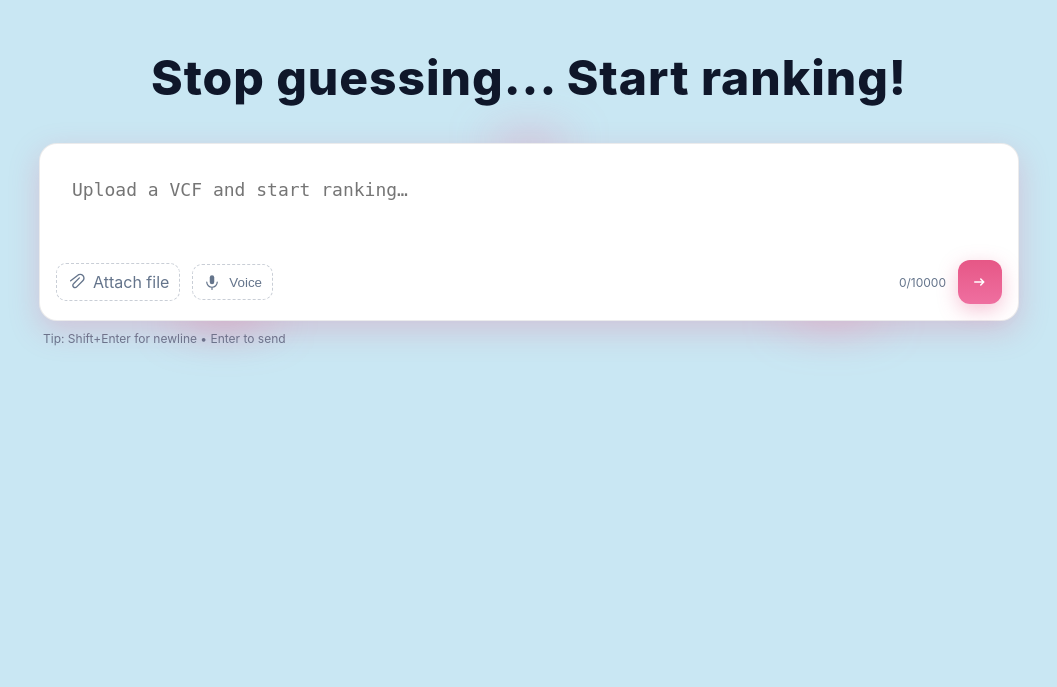
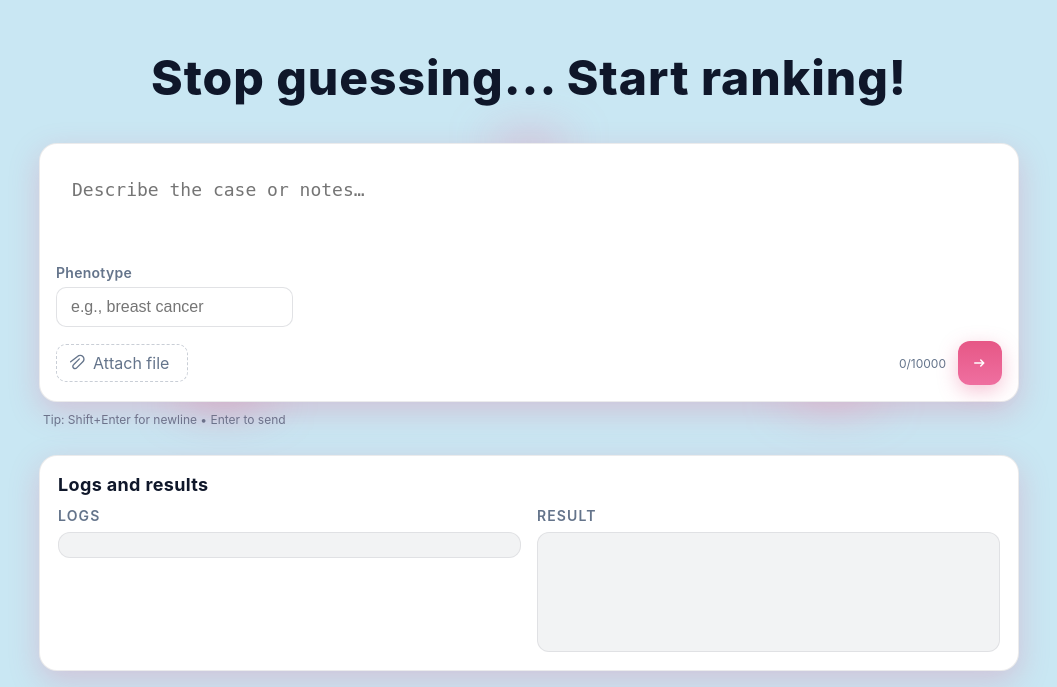
Before and after one commit to Tramlelele20505/cancer-genomic-variant, a Flask app: page / in a window 1280 px wide. Shown: the part 212-899 px from the top of the page, without its empty margins (111-1168 px from the left). Before the commit the page ends 562 px from the top, so only its background shows below. Run offline with Flask 3, Linux system fonts and the light colour scheme.

Commit message:
pushing code for gui

```diff
--- a/app/app.py
+++ b/app/app.py
@@ -1,5 +1,112 @@
-from flask import Flask, render_template, request, jsonify
+from flask import Flask, render_template, request, jsonify, Response, stream_with_context
+import contextlib
+import io
 import os
+import queue
+import sys
+import threading
+import uuid
+from pathlib import Path
+from werkzeug.utils import secure_filename
+
+ROOT_DIR = Path(__file__).resolve().parents[1]
+if str(ROOT_DIR) not in sys.path:
+    sys.path.append(str(ROOT_DIR))
+
+import main as orchestrator_main
+
+UPLOADS_DIR = ROOT_DIR / "uploads"
+UPLOADS_DIR.mkdir(parents=True, exist_ok=True)
+
+
+def _is_allowed_vcf(filename: str) -> bool:
+    lowered = filename.lower()
+    return lowered.endswith(".vcf") or lowered.endswith(".vcf.gz")
+
+
+def _unique_destination(directory: Path, filename: str) -> Path:
+    candidate = directory / filename
+    if not candidate.exists():
+        return candidate
+
+    original = Path(filename)
+    suffix = "".join(original.suffixes)
+    base = original.name[: -len(suffix)] if suffix else original.name
+    counter = 1
+    while True:
+        candidate = directory / f"{base}_{counter}{suffix}"
+        if not candidate.exists():
+            return candidate
+        counter += 1
+
+
+LOG_STREAMS = {}
+LOG_LOCK = threading.Lock()
+
+
+def _ensure_log_queue(log_id: str) -> queue.Queue:
+    with LOG_LOCK:
+        existing = LOG_STREAMS.get(log_id)
+        if existing is not None:
+            return existing
+        q = queue.Queue()
+        LOG_STREAMS[log_id] = q
+        return q
+
+
+def _publish_log(log_id: str, message: str) -> None:
+    if message is None:
+        return
+    _ensure_log_queue(log_id).put(str(message))
+
+
+def _finalize_log(log_id: str) -> None:
+    with LOG_LOCK:
+        q = LOG_STREAMS.pop(log_id, None)
+    if q is not None:
+        q.put(None)
+
+
+class QueueStream(io.TextIOBase):
+    def __init__(self, original: io.TextIOBase, log_id: str):
+        self._original = original
+        self._log_id = log_id
+        self._buffer = ""
+
+    def write(self, data: str) -> int:
+        if not data:
+            return 0
+        self._original.write(data)
+        self._original.flush()
+        combined = self._buffer + data
+        parts = combined.split("\n")
+        self._buffer = parts.pop() if parts else ""
+        for line in parts:
+            _publish_log(self._log_id, line.rstrip("\r"))
+        return len(data)
+
+    def flush(self) -> None:
+        self._original.flush()
+        if self._buffer:
+            _publish_log(self._log_id, self._buffer.rstrip("\r"))
+            self._buffer = ""
+
+
+@contextlib.contextmanager
+def stream_logs_to_queue(log_id: str):
+    original_stdout = sys.stdout
+    original_stderr = sys.stderr
+    stdout_proxy = QueueStream(original_stdout, log_id)
+    stderr_proxy = QueueStream(original_stderr, log_id)
+    sys.stdout = stdout_proxy
+    sys.stderr = stderr_proxy
+    try:
+        yield
+    finally:
+        stdout_proxy.flush()
+        stderr_proxy.flush()
+        sys.stdout = original_stdout
+        sys.stderr = original_stderr
 
 app = Flask(__name__)
 app.config["TEMPLATES_AUTO_RELOAD"] = True
@@ -14,8 +121,78 @@ def add_no_cache(resp):
 def index():
     return render_template("index.html")
 
+@app.route("/logs/<log_id>")
+def stream_logs(log_id: str):
+    log_queue = _ensure_log_queue(log_id)
+
+    def generate():
+        while True:
+            message = log_queue.get()
+            if message is None:
+                yield "event: done\ndata:\n\n"
+                break
+            yield f"data: {message}\n\n"
+
+    return Response(stream_with_context(generate()), mimetype="text/event-stream")
+
 @app.route("/chat", methods=["POST"])
 def chat():
+    if request.content_type and request.content_type.startswith("multipart/form-data"):
+        log_id = (request.form.get("log_id") or str(uuid.uuid4())).strip()
+        _ensure_log_queue(log_id)
+
+        phenotype = (request.form.get("phenotype") or "").strip()
+        _ = (request.form.get("message") or "").strip()  # optional free-text notes (currently unused)
+        uploaded_file = request.files.get("vcf_file")
+
+        if not phenotype and not uploaded_file:
+            error_msg = "Provide a phenotype description or attach a VCF file."
+            _publish_log(log_id, f"Error: {error_msg}")
+            _finalize_log(log_id)
+            return jsonify({"error": error_msg, "log_id": log_id}), 400
+
+        saved_path = None
+        if uploaded_file and uploaded_file.filename:
+            if not _is_allowed_vcf(uploaded_file.filename):
+                error_msg = "Only .vcf or .vcf.gz files are supported."
+                _publish_log(log_id, f"Error: {error_msg}")
+                _finalize_log(log_id)
+                return jsonify({"error": error_msg, "log_id": log_id}), 400
+
+            filename = secure_filename(uploaded_file.filename)
+            if not filename:
+                error_msg = "Invalid filename."
+                _publish_log(log_id, f"Error: {error_msg}")
+                _finalize_log(log_id)
+                return jsonify({"error": error_msg, "log_id": log_id}), 400
+
+            destination = _unique_destination(UPLOADS_DIR, filename)
+            uploaded_file.save(destination)
+            saved_path = str(destination)
+
+        status = 200
+        payload = {"log_id": log_id}
+        try:
+            _publish_log(log_id, "Starting variant prioritization run…")
+            with stream_logs_to_queue(log_id):
+                result = orchestrator_main.main(
+                    file_path=saved_path,
+                    phenotype=phenotype or None,
+                    use_cli_args=False,
+                )
+        except Exception as exc:
+            status = 500
+            error_text = str(exc)
+            _publish_log(log_id, f"Error: {error_text}")
+            payload["error"] = error_text
+        else:
+            _publish_log(log_id, "Run complete.")
+            payload["reply"] = str(result)
+        finally:
+            _finalize_log(log_id)
+
+        return jsonify(payload), status
+
     data = request.get_json(force=True) or {}
     msg = (data.get("message") or "").strip()
     return jsonify({"reply": f"Dummy response for: {msg}"})
--- a/app/static/style.css
+++ b/app/static/style.css
@@ -59,8 +59,18 @@ body.hero-page{
   border:0; padding:16px; font-size:18px; line-height:1.5; color:var(--ink);
   border-radius:12px; background:#fff;
 }
+.prompt-fields{
+  margin-top:14px; display:flex; flex-wrap:wrap; gap:14px;
+}
+.field{ display:flex; flex-direction:column; gap:6px; font-size:14px; color:var(--muted); }
+.field-label{ font-weight:600; letter-spacing:.02em; }
+.field input{
+  padding:10px 14px; border-radius:10px; border:1px solid rgba(15,23,42,.12);
+  background:#fff; font-size:16px; color:var(--ink);
+}
+.field input:focus{ outline:2px solid rgba(230,87,134,.25); outline-offset:2px; }
 .prompt-actions{
-  margin-top:10px; display:grid; grid-template-columns:auto auto 1fr auto; gap:12px; align-items:center;
+  margin-top:14px; display:grid; grid-template-columns:auto 1fr auto; gap:12px; align-items:center;
 }
 .action{
   display:inline-flex; align-items:center; gap:8px; color:var(--muted);
@@ -93,8 +103,32 @@ body.hero-page{
 .q-title{font-weight:700; margin-bottom:6px}
 .q-desc{color:var(--muted); font-size:14px}
 
+/* ===== Output panel ===== */
+.output-wrap{ width:min(980px, 100%); }
+.output-card{
+  background:var(--card); border-radius:18px; padding:18px;
+  border:1px solid rgba(2,6,23,.08); box-shadow:var(--ring);
+}
+.output-title{
+  margin:0 0 12px; font-size:18px; font-weight:700; letter-spacing:.02em;
+}
+.output-columns{
+  display:grid; grid-template-columns: repeat(2, minmax(0,1fr)); gap:16px;
+}
+.output-column{ display:flex; flex-direction:column; gap:8px; }
+.output-subtitle{ margin:0; font-size:14px; font-weight:600; color:var(--muted); text-transform:uppercase; letter-spacing:.08em; }
+.output-card pre{
+  margin:0; padding:12px; background:rgba(15,23,42,.05);
+  border-radius:12px; font-size:13px; line-height:1.45; color:var(--ink);
+  border:1px solid rgba(15,23,42,.08); white-space:pre-wrap; word-break:break-word;
+}
+.log-output{ max-height:260px; overflow-y:auto; }
+.response-output{ min-height:120px; max-height:260px; overflow-y:auto; }
+
 /* responsive */
 @media (max-width: 720px){
-  .prompt-actions{ grid-template-columns:auto auto 1fr auto; }
+  .prompt-fields{ flex-direction:column; }
+  .prompt-actions{ grid-template-columns:auto 1fr auto; }
   .quick-grid{ grid-template-columns:1fr; }
+  .output-columns{ grid-template-columns:1fr; }
 }
--- a/app/templates/index.html
+++ b/app/templates/index.html
@@ -29,25 +29,25 @@
     <!-- Prompt card (keep ONE) -->
     <section class="prompt-wrap">
       <div class="prompt-card">
-        <textarea id="input" placeholder="Upload a VCF and start ranking…" aria-label="Prompt"></textarea>
+        <textarea id="input" placeholder="Describe the case or notes…" aria-label="Prompt"></textarea>
+
+        <div class="prompt-fields">
+          <label class="field">
+            <span class="field-label">Phenotype</span>
+            <input id="phenotypeInput" type="text" placeholder="e.g., breast cancer" />
+          </label>
+        </div>
 
         <div class="prompt-actions">
-          <label class="action" for="fileInput">
+          <label class="action" for="fileInput" id="fileLabel">
             <svg viewBox="0 0 24 24" width="18" height="18" aria-hidden="true">
               <path d="M16.5 6.5l-7.78 7.78a3 3 0 104.24 4.24l8.13-8.13a5 5 0 10-7.07-7.07L4.9 10.34"
                     fill="none" stroke="currentColor" stroke-width="1.8" stroke-linecap="round"/>
             </svg>
-            Attach file
-            <input id="fileInput" type="file" hidden>
+            <span class="label-text">Attach file</span>
+            <span class="file-name" id="fileName"></span>
+            <input id="fileInput" type="file" accept=".vcf,.vcf.gz" hidden>
           </label>
-
-          <button class="action" id="voiceBtn" type="button">
-            <svg viewBox="0 0 24 24" width="18" height="18" aria-hidden="true">
-              <path d="M12 3a3 3 0 00-3 3v6a3 3 0 006 0V6a3 3 0 00-3-3z" fill="currentColor"/>
-              <path d="M19 12a7 7 0 01-14 0M12 19v3" fill="none" stroke="currentColor" stroke-width="1.6" stroke-linecap="round"/>
-            </svg>
-            Voice
-          </button>
 
           <div class="count" id="count">0/10000</div>
 
@@ -60,6 +60,22 @@
         </div>
       </div>
       <p class="helper">Tip: Shift+Enter for newline • Enter to send</p>
+    </section>
+
+    <section class="output-wrap">
+      <div class="output-card">
+        <h4 class="output-title">Logs and results</h4>
+        <div class="output-columns">
+          <div class="output-column">
+            <h5 class="output-subtitle">Logs</h5>
+            <pre id="logOutput" class="log-output" aria-live="polite"></pre>
+          </div>
+          <div class="output-column">
+            <h5 class="output-subtitle">Result</h5>
+            <pre id="responseOutput" class="response-output"></pre>
+          </div>
+        </div>
+      </div>
     </section>
 
     <!-- Quick suggestion cards (optional) -->
@@ -84,6 +100,14 @@
     const input = document.getElementById("input");
     const send  = document.getElementById("send");
     const count = document.getElementById("count");
+    const fileInput = document.getElementById("fileInput");
+    const fileLabel = document.getElementById("fileLabel");
+    const fileName = document.getElementById("fileName");
+    const logOutput = document.getElementById("logOutput");
+    const responseOutput = document.getElementById("responseOutput");
+    const phenotypeInput = document.getElementById("phenotypeInput");
+
+    let logSource = null;
 
     function updateCount() { count.textContent = `${input.value.length}/10000`; }
     input.addEventListener("input", () => {
@@ -93,26 +117,110 @@
     });
     updateCount();
 
+    fileInput.addEventListener("change", () => {
+      const file = fileInput.files[0];
+      fileName.textContent = file ? file.name : "";
+      fileLabel.dataset.filename = file ? "selected" : "";
+    });
+
+    function closeLogStream() {
+      if (logSource) {
+        logSource.close();
+        logSource = null;
+      }
+    }
+
+    function appendLog(line) {
+      if (line === undefined || line === null) return;
+      const text = line;
+      logOutput.textContent += (text ? text : "") + "\n";
+      logOutput.scrollTop = logOutput.scrollHeight;
+    }
+
+    function generateLogId() {
+      if (window.crypto && typeof window.crypto.randomUUID === "function") {
+        return window.crypto.randomUUID();
+      }
+      return `${Date.now().toString(36)}-${Math.random().toString(36).slice(2, 8)}`;
+    }
+
+    function startLogStream(logId) {
+      closeLogStream();
+      logOutput.textContent = "";
+      logSource = new EventSource(`/logs/${logId}`);
+      logSource.onmessage = event => appendLog(event.data);
+      logSource.addEventListener("done", () => {
+        closeLogStream();
+      });
+      logSource.onerror = () => {
+        appendLog("Log stream interrupted.");
+        closeLogStream();
+      };
+    }
+
     async function sendMessage() {
       const text = input.value.trim();
-      if (!text) return;
+      const phenotype = phenotypeInput.value.trim();
+      const file = fileInput.files[0];
+      if (!phenotype && !file) {
+        appendLog("Error: phenotype is required when no VCF is uploaded.");
+        return;
+      }
+
+      const logId = generateLogId();
+      startLogStream(logId);
+      responseOutput.textContent = "";
+
+      const formData = new FormData();
+      formData.append("message", text);
+      formData.append("phenotype", phenotype);
+      formData.append("log_id", logId);
+      if (file) formData.append("vcf_file", file);
+
       try {
         const res = await fetch("/chat", {
           method: "POST",
-          headers: { "Content-Type": "application/json" },
-          body: JSON.stringify({ message: text })
+          body: formData
         });
-        await res.json();
-      } catch {}
-      input.value = "";
-      updateCount();
-      input.style.height = "64px";
+        const payload = await res.json().catch(() => ({}));
+        if (!res.ok) {
+          const errorMsg = payload.error || res.statusText || "Request failed";
+          appendLog(`Error: ${errorMsg}`);
+          responseOutput.textContent = errorMsg;
+          return;
+        }
+        if (payload.reply !== undefined) {
+          responseOutput.textContent =
+            typeof payload.reply === "string"
+              ? payload.reply
+              : JSON.stringify(payload.reply, null, 2);
+        }
+      } catch (error) {
+        appendLog(`Network error: ${error && error.message ? error.message : error}`);
+        responseOutput.textContent = "Network error";
+        closeLogStream();
+      } finally {
+        input.value = "";
+        fileInput.value = "";
+        fileLabel.dataset.filename = "";
+        fileName.textContent = "";
+        phenotypeInput.value = "";
+        updateCount();
+        input.style.height = "64px";
+      }
     }
 
     input.addEventListener("keydown", e => {
       if (e.key === "Enter" && !e.shiftKey) { e.preventDefault(); sendMessage(); }
     });
+    phenotypeInput.addEventListener("keydown", e => {
+      if (e.key === "Enter") {
+        e.preventDefault();
+        sendMessage();
+      }
+    });
     send.addEventListener("click", sendMessage);
+    window.addEventListener("beforeunload", closeLogStream);
   </script>
 </body>
 </html>
```
Also changed, not shown: agents.py (+100 -89 lines).
